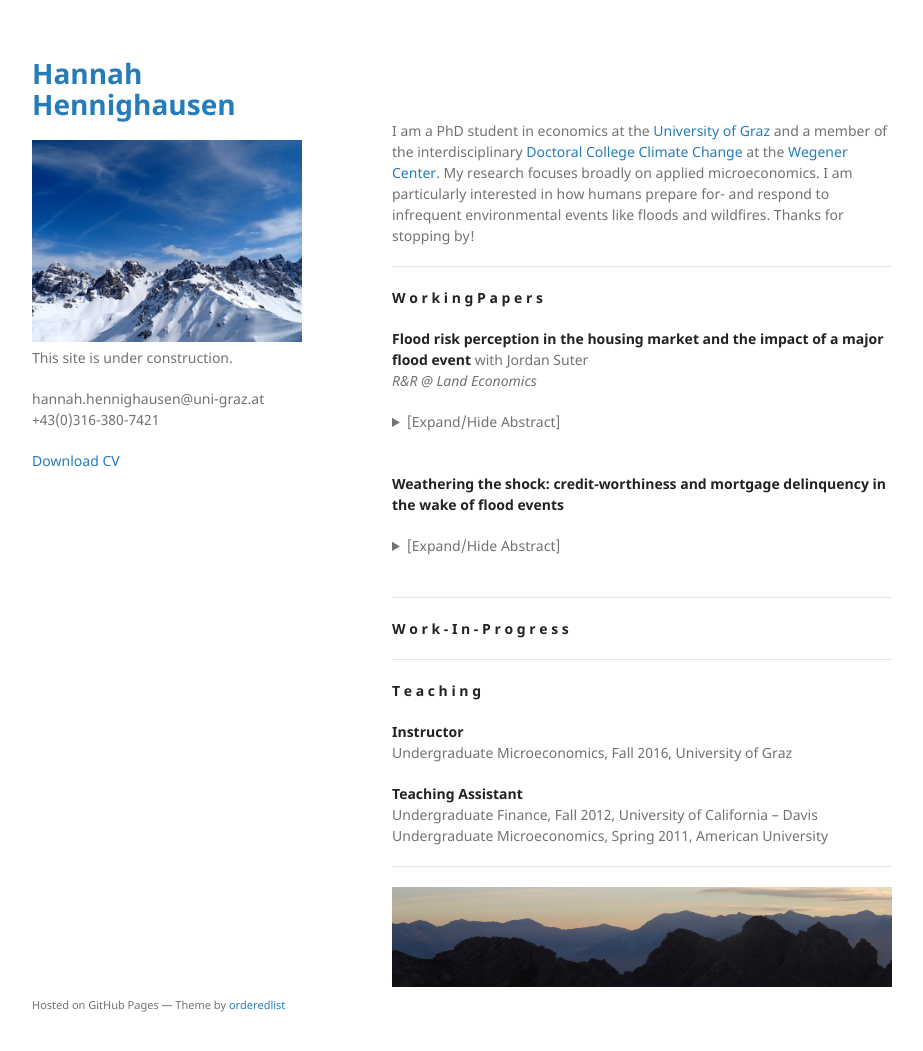
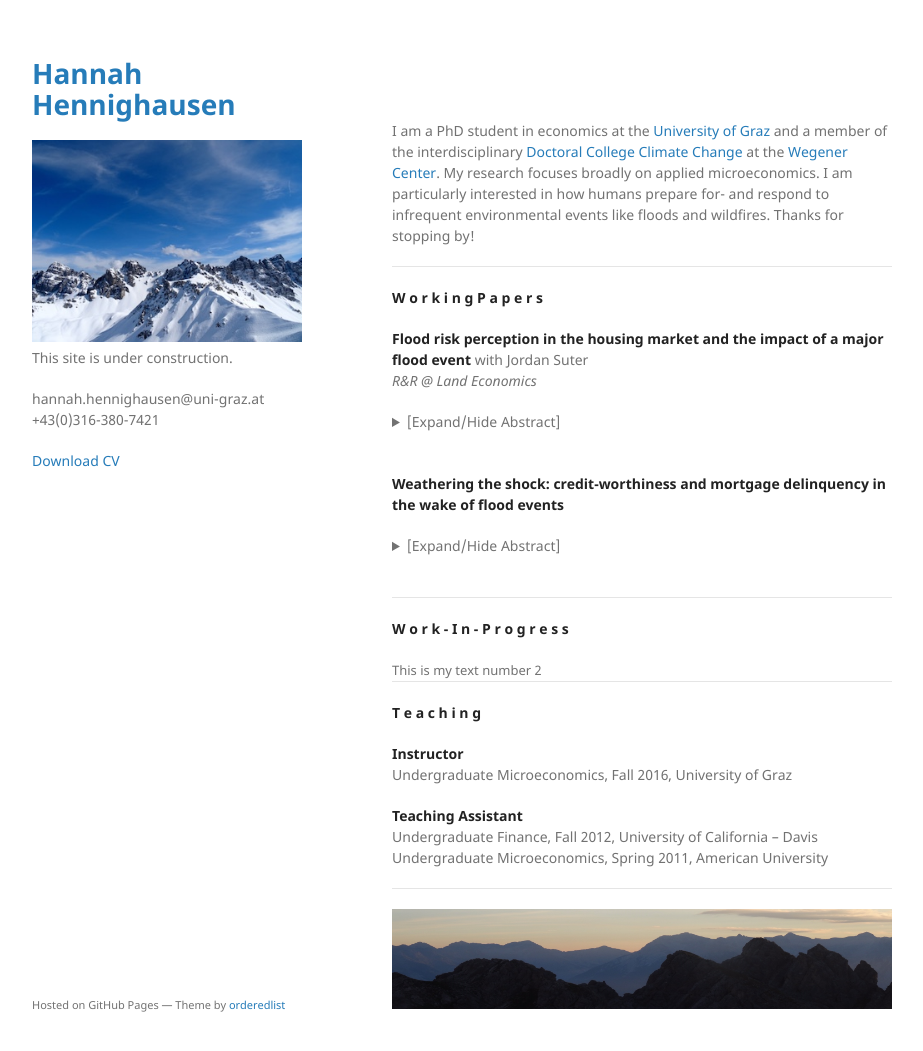
Before and after one commit to hannahhennighausen/hannahhennighausen.github.io, a Jekyll site: the page built from index.md, in a window 1280 px wide and 1084 px high. Shown: the top 1051 px of the window, without its empty margins (178-1101 px from the left). Built offline with Jekyll 4.4.1, drawn with Linux system fonts in a browser that asks for light colours.

Commit message:
Update index.md

```diff
--- a/index.md
+++ b/index.md
@@ -34,6 +34,8 @@ Linking individual financial outcomes with flood events provides insights into t
 
 **W o r k - I n - P r o g r e s s**
 
+<font size="2"> This is my text number 2 </font>
+
 * * *
 
 **T e a c h i n g**
```
